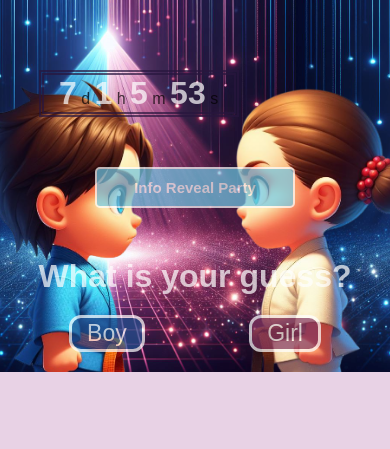
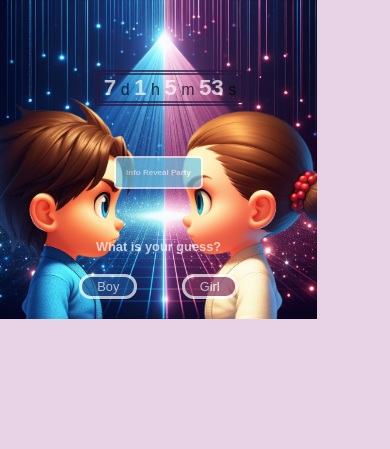
Before and after one commit to Chemus14/therevealproject, a website: page index.html in a window 390 px wide. Drawn offline with Linux system fonts and the light colour scheme.

Commit message:
css changes

```diff
--- a/css/styles.css
+++ b/css/styles.css
@@ -19,6 +19,7 @@ body { margin: 0; font-family: Arial, sans-serif; background-color: var(--pale-p
   .container {
     display: flex;
     justify-content: center;
+    width: 100%;
     max-width: 1024px;
     margin: auto;
     background-image: url('../images/backfocus.jpeg'); /* Reemplaza 'tu-imagen.jpg' con la ruta de tu imagen */
@@ -83,7 +84,6 @@ body { margin: 0; font-family: Arial, sans-serif; background-color: var(--pale-p
 
   .modalbutton { /* Estilos para el botón que abrirá el modal */
     display: block;
-    width: 200px;
     margin: 50px auto;
     padding: 10px;
     text-align: center;
@@ -216,29 +216,45 @@ ul {
   }
 
 
-  @media (max-width: 650px) {
+  @media (max-width: 600px) {
     /* Estilos para pantallas con un ancho máximo de 600px */
     .container{
-      width: 100%;
+      max-width: 317px;
       overflow: hidden;
-      background-position: -94px;
+      margin: 0;
     }
 
     .img-girl{
-      width:166px;
+      width:120px;
+      right:-8px;
+      top: 77px
     }
 
     .img-boy{
-      width: 166px;
+      width: 120px;
       left: -1px;
-      top: 34px;
+      top: 77px;
     }
 
     .countdown{
-      width: 200px;
+      width: 150px;
+      margin-left: 23px
     }
 
     .numero{
-    font-size: 2rem;
+    font-size: 1.4rem;
+    }
+
+    .survey h1{
+      font-size: 0.8em;
+    }
+    .btn-gender-boy, .btn-gender-girl{
+      font-size: 0.8em;
+    }
+    .btn-gender-girl{
+      margin-left: 40px;
+    }
+    .modalbutton{
+      font-size: 0.5em;
     }
 }
```
